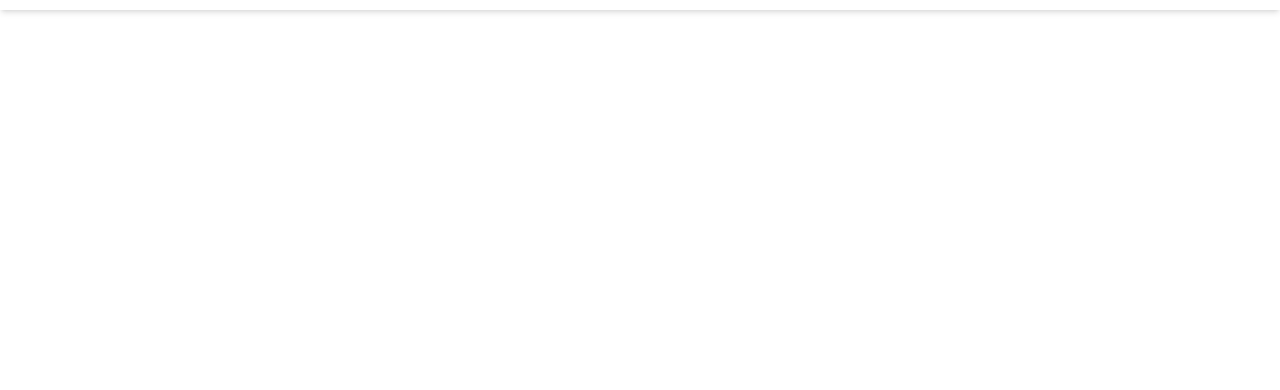
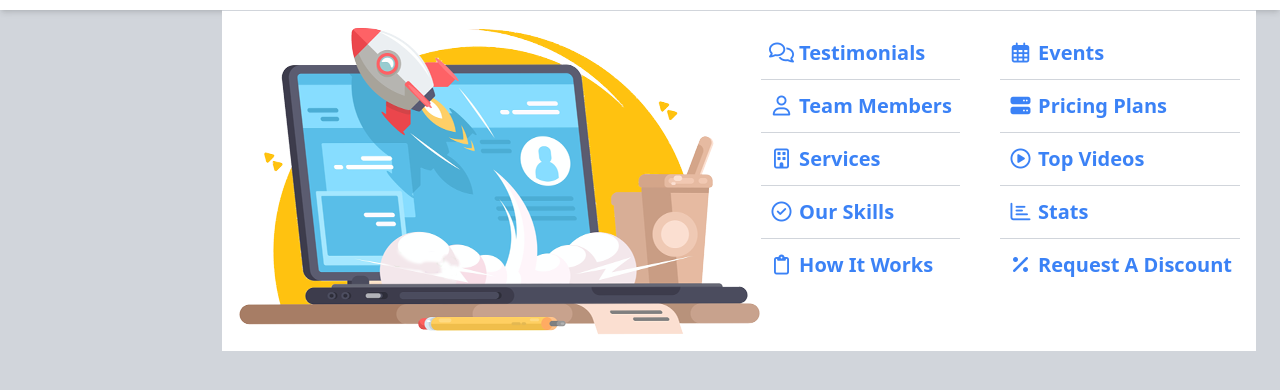
Before and after one commit to Rachid-Ait-Rhoudane/zewana-design-tailwindcss, a plain HTML site: page index.html in a window 1280 px wide. Both pictures are taken after a click on the link "Other". Shown: the part 54-444 px from the top of the page. Drawn offline with Linux system fonts and the light colour scheme.

Commit message:
add seconde menu

```diff
--- a/index.html
+++ b/index.html
@@ -7,13 +7,13 @@
     <link rel="stylesheet" href="./public/css/styles.css">
     <title>Zewana</title>
 </head>
-<body class="min-h-screen">
+<body class="min-h-screen bg-gray-300">
 
     <!-- Start navbar -->
-    <nav class="shadow-md">
-        <div class="container mx-auto px-6 flex justify-between flex-col items-center lg:flex-row lg:items-start">
+    <nav class="bg-white shadow-md">
+        <div class="relative container mx-auto px-6 flex justify-between flex-col items-center lg:flex-row lg:items-start">
             <span class="h-16 flex justify-center items-center text-xl sm:text-3xl text-blue-500 font-black capitalize">zewana</span>
-            <ul class="h-16 flex justify-center items-center capitalize text-sm sm:text-xl">
+            <ul class="relative lg:static h-16 flex justify-center items-center capitalize text-sm sm:text-xl">
                 <li class="h-full">
                     <a href="#" class="relative flex justify-center items-center h-full p-2 sm:px-5 hover:text-blue-500 hover:bg-gray-100 before:absolute before:top-0 before:left-0 before:duration-500 before:w-0 before:h-1 before:bg-blue-500 hover:before:w-full">articles</a>
                 </li>
@@ -24,7 +24,79 @@
                     <a href="#" class="relative flex justify-center items-center h-full p-2 sm:px-5 hover:text-blue-500 hover:bg-gray-100 before:absolute before:top-0 before:left-0 before:duration-500 before:w-0 before:h-1 before:bg-blue-500 hover:before:w-full">features</a>
                 </li>
                 <li class="h-full">
-                    <a href="#" class="relative flex justify-center items-center h-full p-2 sm:px-5 hover:text-blue-500 hover:bg-gray-100 before:absolute before:top-0 before:left-0 before:duration-500 before:w-0 before:h-1 before:bg-blue-500 hover:before:w-full">other</a>
+                    <a href="#" id="seconde-menu-btn" class="relative flex justify-center items-center h-full p-2 sm:px-5 hover:text-blue-500 hover:bg-gray-100 before:absolute before:top-0 before:left-0 before:duration-500 before:w-0 before:h-1 before:bg-blue-500 hover:before:w-full">
+                        <span class="block absolute top-0 left-0 duration-500 w-0 h-1 bg-blue-500"></span>
+                        other
+                    </a>
+                    <div id="menu" class="absolute top-full right-0 lg:right-6 bg-white border-t border-t-gray-300 hidden justify-center p-4">
+                        <img class="hidden lg:block" src="./public/images/megamenu.png" alt="navbar image">
+                        <div class="flex flex-col gap-0 lg:flex-row lg:gap-10 font-bold text-blue-500">
+                            <ul>
+                                <li>
+                                    <a href="#" class="block py-3 border-b border-b-gray-300 hover:bg-gray-100 px-2">
+                                        <i class="far fa-comments fa-fw"></i>
+                                        testimonials
+                                    </a>
+                                </li>
+                                <li>
+                                    <a href="#" class="block py-3 border-b border-b-gray-300 hover:bg-gray-100 px-2 min-w-[191px]">
+                                        <i class="far fa-user fa-fw"></i>
+                                        team members
+                                    </a>
+                                </li>
+                                <li>
+                                    <a href="#" class="block py-3 border-b border-b-gray-300 hover:bg-gray-100 px-2">
+                                        <i class="far fa-building fa-fw"></i>
+                                        services
+                                    </a>
+                                </li>
+                                <li>
+                                    <a href="#" class="block py-3 border-b border-b-gray-300 hover:bg-gray-100 px-2">
+                                        <i class="far fa-check-circle fa-fw"></i>
+                                        our skills
+                                    </a>
+                                </li>
+                                <li>
+                                    <a href="#" class="block py-3 hover:bg-gray-100 px-2 border-b border-b-gray-300 lg:border-b-0">
+                                        <i class="far fa-clipboard fa-fw"></i>
+                                        how it works
+                                    </a>
+                                </li>
+                            </ul>
+                            <ul>
+                                <li>
+                                    <a href="#" class="block py-3 border-b border-b-gray-300 hover:bg-gray-100 px-2">
+                                        <i class="far fa-calendar-alt fa-fw"></i>
+                                        events
+                                    </a>
+                                </li>
+                                <li>
+                                    <a href="#" class="block py-3 border-b border-b-gray-300 hover:bg-gray-100 px-2">
+                                        <i class="fas fa-server fa-fw"></i>
+                                        pricing plans
+                                    </a>
+                                </li>
+                                <li>
+                                    <a href="#" class="block py-3 border-b border-b-gray-300 hover:bg-gray-100 px-2">
+                                        <i class="far fa-play-circle fa-fw"></i>
+                                        top videos
+                                    </a>
+                                </li>
+                                <li>
+                                    <a href="#" class="block py-3 border-b border-b-gray-300 hover:bg-gray-100 px-2">
+                                        <i class="far fa-chart-bar fa-fw"></i>
+                                        stats
+                                    </a>
+                                </li>
+                                <li>
+                                    <a href="#" class="block py-3 hover:bg-gray-100 px-2 min-w-[230px]">
+                                        <i class="fas fa-percent fa-fw"></i>
+                                        request a discount
+                                    </a>
+                                </li>
+                            </ul>
+                        </div>
+                    </div>
                 </li>
             </ul>
         </div>
--- a/public/js/index.js
+++ b/public/js/index.js
@@ -0,0 +1,22 @@
+let menuBtn = document.getElementById("seconde-menu-btn");
+
+let menuBtnTopLigne = document.querySelector("#seconde-menu-btn span");
+
+console.log(menuBtnTopLigne.classList);
+
+let menu = document.getElementById("menu");
+
+menuBtn.addEventListener("click", function () {
+    if(menu.classList.contains("flex")) {
+        menu.classList.remove("flex");
+        menu.classList.add("hidden");
+        menuBtnTopLigne.classList.remove("w-fill");
+        menuBtnTopLigne.classList.add("w-0");
+
+    } else {
+        menu.classList.remove("hidden");
+        menuBtnTopLigne.classList.remove("w-0");
+        menu.classList.add("flex");
+        menuBtnTopLigne.classList.add("w-fll");
+    };
+});
```
Also changed, not shown: public/css/styles.css, public/images/megamenu.png (added).
